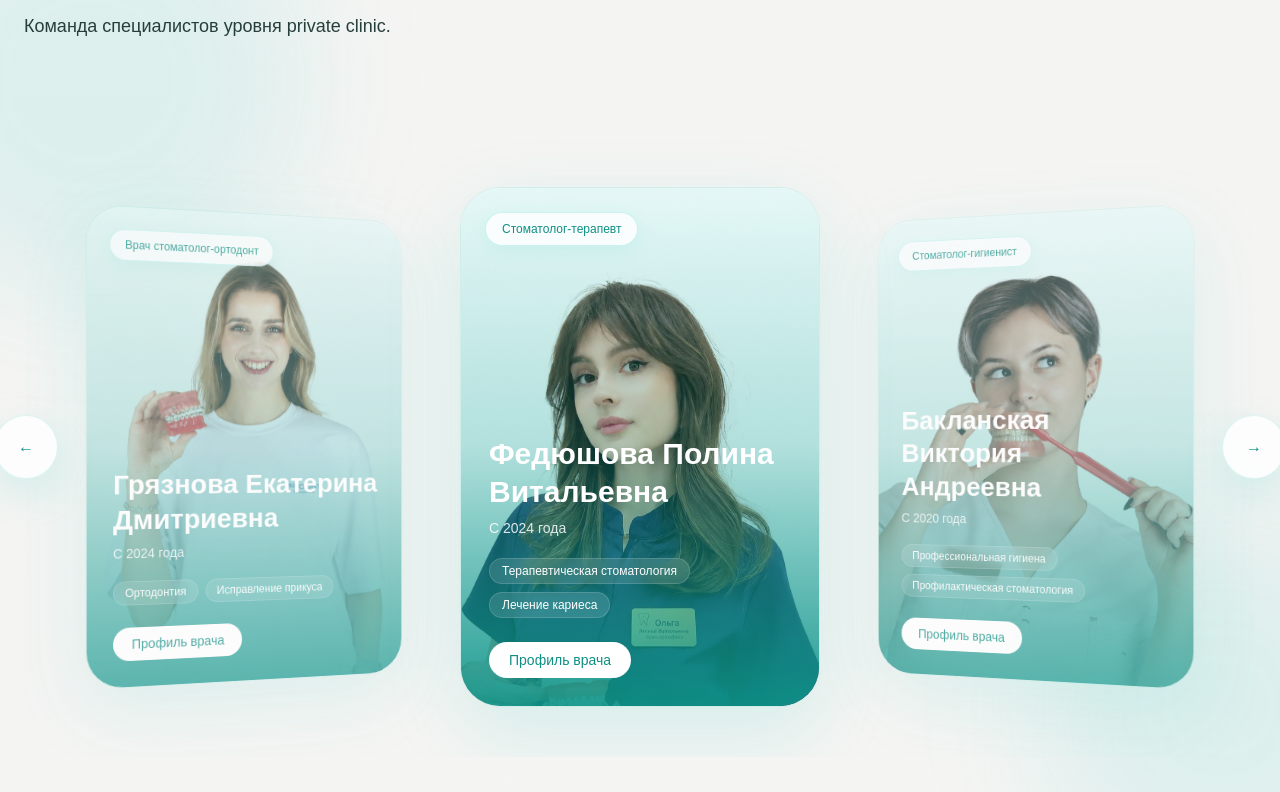
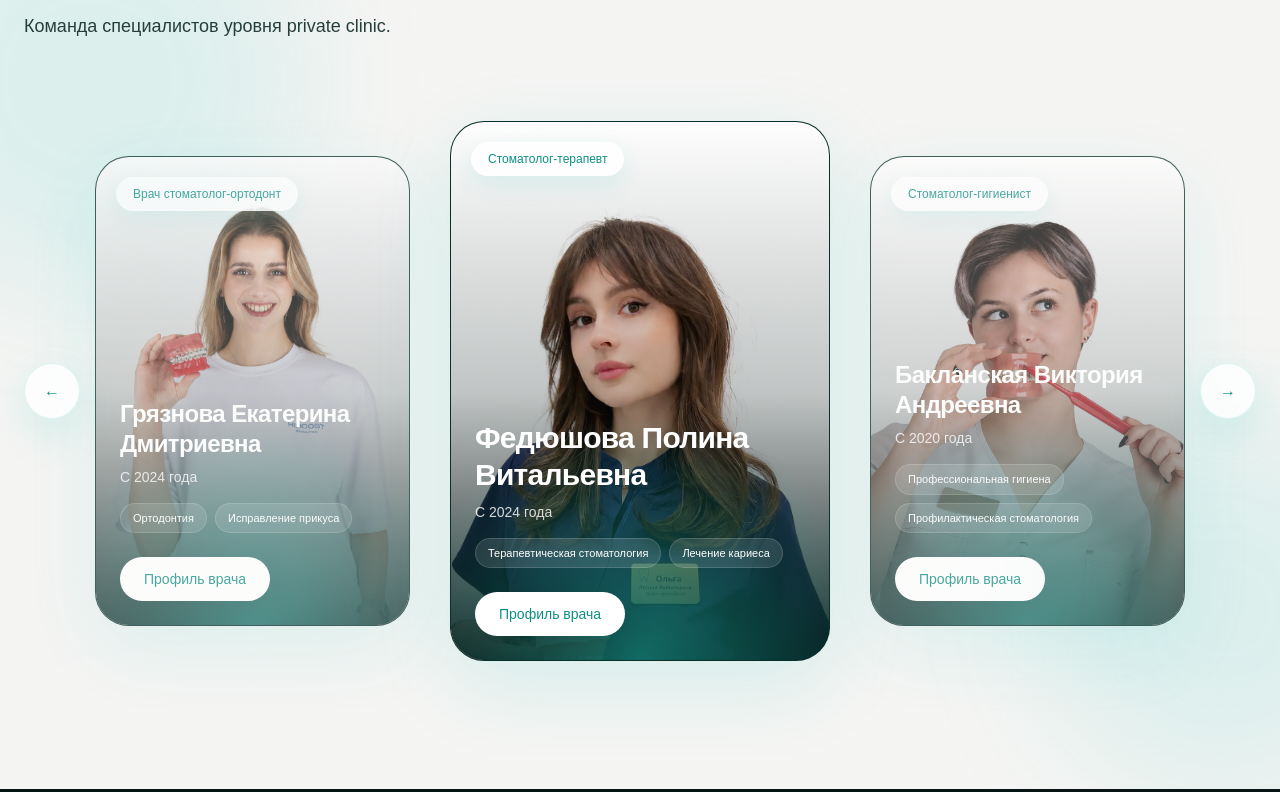
Before and after one commit to Islam999-sudo/olga-dental, a Next.js app: page / in a window 1280 px wide. Shown: the part 2928-3720 px from the top of the page. Built offline with nearby package versions, Linux system fonts and the light colour scheme.

Commit message:
replace doctor carousel with production safe version

```diff
--- a/components/sections/doctors.tsx
+++ b/components/sections/doctors.tsx
@@ -1,7 +1,6 @@
 "use client";
 
-import { useEffect, useRef, useState } from "react";
-import { motion, AnimatePresence } from "framer-motion";
+import { useState } from "react";
 
 import { doctors, Doctor } from "@/data/doctors";
 import { DoctorModal } from "@/components/ui/doctor-modal";
@@ -13,23 +12,8 @@ type Props = {
 export function Doctors({ onBookDoctor }: Props) {
   const [active, setActive] = useState(0);
   const [selected, setSelected] = useState<Doctor | null>(null);
-  const [isMobile, setIsMobile] = useState(false);
 
-  const dragBlockedRef = useRef(false);
-
-  useEffect(() => {
-    const updateScreen = () => {
-      setIsMobile(window.innerWidth < 768);
-    };
-
-    updateScreen();
-
-    window.addEventListener("resize", updateScreen);
-
-    return () => {
-      window.removeEventListener("resize", updateScreen);
-    };
-  }, []);
+  const [touchStartX, setTouchStartX] = useState<number | null>(null);
 
   const next = () => {
     setActive((prev) => (prev + 1) % doctors.length);
@@ -39,87 +23,221 @@ export function Doctors({ onBookDoctor }: Props) {
     setActive((prev) => (prev - 1 + doctors.length) % doctors.length);
   };
 
-  const handleSwipe = (
-    offsetX: number,
-    velocityX: number
-  ) => {
-    const swipeDistance = 65;
-    const swipeVelocity = 450;
+  const getPrevDoctor = () => {
+    return doctors[(active - 1 + doctors.length) % doctors.length];
+  };
 
-    const swipedLeft =
-      offsetX < -swipeDistance || velocityX < -swipeVelocity;
+  const getNextDoctor = () => {
+    return doctors[(active + 1) % doctors.length];
+  };
 
-    const swipedRight =
-      offsetX > swipeDistance || velocityX > swipeVelocity;
+  const handleTouchStart = (e: React.TouchEvent) => {
+    setTouchStartX(e.touches[0].clientX);
+  };
 
-    if (swipedLeft) {
-      dragBlockedRef.current = true;
+  const handleTouchEnd = (e: React.TouchEvent) => {
+    if (touchStartX === null) return;
+
+    const touchEndX = e.changedTouches[0].clientX;
+    const diff = touchStartX - touchEndX;
+
+    if (Math.abs(diff) > 50) {
+      if (diff > 0) {
         next();
-
-      window.setTimeout(() => {
-        dragBlockedRef.current = false;
-      }, 250);
-
-      return;
+      } else {
+        prev();
+      }
     }
 
-    if (swipedRight) {
-      dragBlockedRef.current = true;
-      prev();
-
-      window.setTimeout(() => {
-        dragBlockedRef.current = false;
-      }, 250);
-    }
+    setTouchStartX(null);
   };
 
-  const getPosition = (index: number) => {
-    const diff = index - active;
+  const DoctorCard = ({
+    doctor,
+    variant = "main",
+    onClick,
+  }: {
+    doctor: Doctor;
+    variant?: "main" | "side" | "mobile";
+    onClick: () => void;
+  }) => {
+    const isMain = variant === "main";
+    const isMobile = variant === "mobile";
 
-    const sideOffset = isMobile ? 150 : 390;
+    return (
+      <article
+        onClick={onClick}
+        className={`
+          group
+          relative
+          cursor-pointer
+          overflow-hidden
+          rounded-[34px]
+          border
+          border-[var(--accent-light)]/15
+          bg-[#071412]
+          shadow-[0_24px_80px_rgba(18,199,183,0.14)]
+          transition-all
+          duration-300
+          hover:-translate-y-2
+          hover:shadow-[0_34px_100px_rgba(18,199,183,0.22)]
+          ${isMobile ? "h-[455px] w-full max-w-[320px]" : ""}
+          ${isMain ? "h-[540px] w-[380px]" : ""}
+          ${variant === "side" ? "h-[470px] w-[315px] opacity-75 hover:opacity-100" : ""}
+        `}
+      >
+        {/* IMAGE */}
+        <img
+          src={doctor.image}
+          alt={doctor.name}
+          draggable={false}
+          loading="eager"
+          decoding="async"
+          className="
+            absolute
+            inset-0
+            z-[1]
+            h-full
+            w-full
+            object-cover
+            select-none
+          "
+          style={{
+            objectPosition: "50% 20%",
+          }}
+        />
 
-    if (diff === 0) {
-      return {
-        x: 0,
-        scale: 1,
-        rotateY: 0,
-        opacity: 1,
-        zIndex: 3,
-        pointerEvents: "auto" as const,
+        {/* DARK OVERLAY */}
+        <div
+          className="
+            pointer-events-none
+            absolute
+            inset-0
+            z-[2]
+            bg-gradient-to-t
+            from-[#021210]/94
+            via-[#021210]/24
+            to-transparent
+          "
+        />
+
+        {/* TURQUOISE BOTTOM GLOW */}
+        <div
+          className="
+            pointer-events-none
+            absolute
+            inset-x-0
+            bottom-0
+            z-[3]
+            h-[52%]
+            bg-[radial-gradient(circle_at_bottom,rgba(36,211,197,0.46),transparent_72%)]
+          "
+        />
+
+        {/* ROLE */}
+        <div
+          className="
+            absolute
+            left-5
+            top-5
+            z-[5]
+            max-w-[calc(100%-40px)]
+            rounded-full
+            border
+            border-white/20
+            bg-white/85
+            px-4
+            py-2
+            text-xs
+            font-medium
+            text-[var(--accent)]
+            shadow-[0_8px_24px_rgba(18,199,183,0.12)]
+          "
+        >
+          {doctor.role}
+        </div>
+
+        {/* CONTENT */}
+        <div
+          className="
+            absolute
+            inset-x-0
+            bottom-0
+            z-[6]
+            p-6
+            text-white
+          "
+        >
+          <h3
+            className={`
+              font-semibold
+              leading-tight
+              tracking-tight
+              text-white
+              ${isMain ? "text-3xl" : "text-2xl"}
+              ${isMobile ? "text-[26px]" : ""}
+            `}
+          >
+            {doctor.name}
+          </h3>
+
+          <p className="mt-2 text-sm text-white/82">
+            {doctor.exp}
+          </p>
+
+          <div className="mt-4 flex flex-wrap gap-2">
+            {doctor.specialization.slice(0, 2).map((item) => (
+              <span
+                key={item}
+                className="
+                  rounded-full
+                  border
+                  border-white/15
+                  bg-white/12
+                  px-3
+                  py-1.5
+                  text-[11px]
+                  font-medium
+                  text-white
+                "
+              >
+                {item}
+              </span>
+            ))}
+          </div>
+
+          <button
+            type="button"
+            onClick={(e) => {
+              e.stopPropagation();
+              setSelected(doctor);
+            }}
+            className="
+              mt-6
+              rounded-full
+              bg-white
+              px-6
+              py-3
+              text-sm
+              font-medium
+              text-[var(--accent)]
+              shadow-[0_12px_32px_rgba(0,0,0,0.14)]
+              transition-all
+              duration-300
+              hover:bg-[var(--accent-light)]
+              hover:text-white
+            "
+          >
+            Профиль врача
+          </button>
+        </div>
+      </article>
+    );
   };
-    }
 
-    if (diff === -1 || diff === doctors.length - 1) {
-      return {
-        x: -sideOffset,
-        scale: isMobile ? 0.8 : 0.9,
-        rotateY: isMobile ? 18 : 28,
-        opacity: isMobile ? 0.5 : 0.72,
-        zIndex: 2,
-        pointerEvents: "auto" as const,
-      };
-    }
-
-    if (diff === 1 || diff === -(doctors.length - 1)) {
-      return {
-        x: sideOffset,
-        scale: isMobile ? 0.8 : 0.9,
-        rotateY: isMobile ? -18 : -28,
-        opacity: isMobile ? 0.5 : 0.72,
-        zIndex: 2,
-        pointerEvents: "auto" as const,
-      };
-    }
-
-    return {
-      x: 0,
-      scale: 0.6,
-      rotateY: 0,
-      opacity: 0,
-      zIndex: 0,
-      pointerEvents: "none" as const,
-    };
-  };
+  const activeDoctor = doctors[active];
+  const prevDoctor = getPrevDoctor();
+  const nextDoctor = getNextDoctor();
 
   return (
     <section
@@ -202,75 +320,87 @@ export function Doctors({ onBookDoctor }: Props) {
           </p>
         </div>
 
-        {/* CAROUSEL */}
-        <div className="relative z-10 mt-16 sm:mt-20 lg:mt-24">
-          {/* DESKTOP LEFT BUTTON */}
+        {/* DESKTOP CAROUSEL */}
+        <div className="relative mt-20 hidden items-center justify-center gap-10 md:flex">
           <button
             type="button"
             onClick={prev}
             aria-label="Предыдущий врач"
             className="
               absolute
-              left-[-30px]
-              top-1/2
+              left-0
               z-20
-              hidden
-              h-16
-              w-16
-              -translate-y-1/2
+              flex
+              h-14
+              w-14
+              items-center
+              justify-center
               rounded-full
               border
               border-[var(--accent-light)]/15
               bg-[var(--card)]
               text-[var(--accent)]
               shadow-[0_15px_40px_rgba(18,199,183,0.15)]
-              backdrop-blur-xl
               transition-all
               duration-300
               hover:scale-105
-              hover:border-[var(--accent-light)]/40
               hover:bg-[var(--accent-light)]
               hover:text-white
-              md:block
             "
           >
             ←
           </button>
 
-          {/* DESKTOP RIGHT BUTTON */}
+          <DoctorCard
+            doctor={prevDoctor}
+            variant="side"
+            onClick={prev}
+          />
+
+          <DoctorCard
+            doctor={activeDoctor}
+            variant="main"
+            onClick={() => setSelected(activeDoctor)}
+          />
+
+          <DoctorCard
+            doctor={nextDoctor}
+            variant="side"
+            onClick={next}
+          />
+
           <button
             type="button"
             onClick={next}
             aria-label="Следующий врач"
             className="
               absolute
-              right-[-30px]
-              top-1/2
+              right-0
               z-20
-              hidden
-              h-16
-              w-16
-              -translate-y-1/2
+              flex
+              h-14
+              w-14
+              items-center
+              justify-center
               rounded-full
               border
               border-[var(--accent-light)]/15
               bg-[var(--card)]
               text-[var(--accent)]
               shadow-[0_15px_40px_rgba(18,199,183,0.15)]
-              backdrop-blur-xl
               transition-all
               duration-300
               hover:scale-105
-              hover:border-[var(--accent-light)]/40
               hover:bg-[var(--accent-light)]
               hover:text-white
-              md:block
             "
           >
             →
           </button>
+        </div>
 
-          {/* SWIPE HINT — MOBILE */}
+        {/* MOBILE CAROUSEL */}
+        <div className="mt-14 flex flex-col items-center md:hidden">
           <div
             className="
               mb-4
@@ -281,7 +411,6 @@ export function Doctors({ onBookDoctor }: Props) {
               text-xs
               font-medium
               text-[var(--text-muted)]
-              md:hidden
             "
           >
             <span>←</span>
@@ -289,255 +418,21 @@ export function Doctors({ onBookDoctor }: Props) {
             <span>→</span>
           </div>
 
-          {/* 3D AREA */}
           <div
-            className="
-              relative
-              z-0
-              flex
-              h-[505px]
-              touch-pan-y
-              items-center
-              justify-center
-              overflow-hidden
-              sm:h-[620px]
-            "
-            style={{
-              perspective: "2200px",
-            }}
+            className="flex w-full justify-center"
+            onTouchStart={handleTouchStart}
+            onTouchEnd={handleTouchEnd}
           >
-            <AnimatePresence initial={false}>
-              {doctors.map((d, index) => {
-                const pos = getPosition(index);
-                const isActive = index === active;
-
-                return (
-                  <motion.div
-                    key={d.name}
-                    drag={isMobile && isActive ? "x" : false}
-                    dragConstraints={{
-                      left: 0,
-                      right: 0,
-                    }}
-                    dragElastic={0.22}
-                    onDragEnd={(_, info) => {
-                      if (!isMobile || !isActive) return;
-
-                      handleSwipe(info.offset.x, info.velocity.x);
-                    }}
-                    animate={{
-                      x: pos.x,
-                      scale: pos.scale,
-                      rotateY: pos.rotateY,
-                      opacity: pos.opacity,
-                    }}
-                    transition={{
-                      duration: 0.6,
-                      ease: [0.22, 1, 0.36, 1],
-                    }}
-                    style={{
-                      zIndex: pos.zIndex,
-                      transformStyle: "preserve-3d",
-                      pointerEvents: pos.pointerEvents,
-                    }}
-                    className="
-                      absolute
-                      h-[455px]
-                      w-[292px]
-                      cursor-pointer
-                      select-none
-                      touch-pan-y
-                      sm:h-[520px]
-                      sm:w-[360px]
-                    "
-                    onClick={() => {
-                      if (dragBlockedRef.current) return;
-                      setSelected(d);
-                    }}
-                  >
-                    <motion.div
-                      whileHover={
-                        isMobile
-                          ? undefined
-                          : {
-                              y: -10,
-                            }
-                      }
-                      className="
-                        relative
-                        h-full
-                        w-full
-                        overflow-hidden
-                        rounded-[34px]
-                        border
-                        border-[var(--accent-light)]/15
-                        shadow-[0_25px_80px_rgba(18,199,183,0.14)]
-                        sm:rounded-[40px]
-                      "
-                    >
-                      {/* IMAGE */}
-                      <img
-  src={d.image}
-  alt={d.name}
-  draggable={false}
-  loading="eager"
-  decoding="async"
-  className="
-    pointer-events-none
-    absolute
-    inset-0
-    h-full
-    w-full
-    object-cover
-  "
-  style={{
-    objectPosition: "50% 20%",
-  }}
+            <DoctorCard
+              doctor={activeDoctor}
+              variant="mobile"
+              onClick={() => setSelected(activeDoctor)}
             />
-
-                      {/* OVERLAY */}
-                      <div
-                        className="
-                          pointer-events-none
-                          absolute
-                          inset-0
-                          bg-gradient-to-t
-                          from-[var(--accent)]/92
-                          via-[var(--accent)]/24
-                          to-transparent
-                        "
-                      />
+          </div>
 
           <div
             className="
-                          pointer-events-none
-                          absolute
-                          inset-0
-                          bg-[var(--accent-light)]/10
-                        "
-                      />
-
-                      {/* ROLE */}
-                      <div
-                        className="
-                          absolute
-                          left-5
-                          top-5
-                          max-w-[calc(100%-40px)]
-                          rounded-full
-                          border
-                          border-[var(--accent-light)]/20
-                          bg-[var(--card)]
-                          px-3
-                          py-2
-                          text-[11px]
-                          font-medium
-                          text-[var(--accent)]
-                          shadow-[0_6px_20px_rgba(18,199,183,0.08)]
-                          backdrop-blur-xl
-                          sm:left-6
-                          sm:top-6
-                          sm:px-4
-                          sm:text-xs
-                        "
-                      >
-                        {d.role}
-                      </div>
-
-                      {/* CONTENT */}
-                      <div
-                        className="
-                          absolute
-                          bottom-0
-                          w-full
-                          p-5
-                          text-white
-                          sm:p-7
-                        "
-                      >
-                        <h3
-                          className="
-                            max-w-full
-                            text-[22px]
-                            font-semibold
-                            leading-tight
-                            sm:text-3xl
-                          "
-                        >
-                          {d.name}
-                        </h3>
-
-                        <p className="mt-2 text-sm text-white/85">
-                          {d.exp}
-                        </p>
-
-                        {/* TAGS */}
-                        <div className="mt-4 flex flex-wrap gap-2 sm:mt-5">
-                          {d.specialization.slice(0, 2).map((s, i) => (
-                            <span
-                              key={i}
-                              className="
-                                rounded-full
-                                border
-                                border-white/15
-                                bg-white/12
-                                px-3
-                                py-1
-                                text-[11px]
-                                text-white
-                                backdrop-blur
-                                sm:text-xs
-                              "
-                            >
-                              {s}
-                            </span>
-                          ))}
-                        </div>
-
-                        {/* BUTTON */}
-                        <button
-                          type="button"
-                          onClick={(e) => {
-                            e.stopPropagation();
-                            setSelected(d);
-                          }}
-                          className="
               mt-5
-                            rounded-full
-                            bg-white
-                            px-5
-                            py-2
-                            text-sm
-                            font-medium
-                            text-[var(--accent)]
-                            transition-all
-                            duration-300
-                            hover:bg-[var(--accent-light)]
-                            hover:text-white
-                            sm:mt-6
-                          "
-                        >
-                          Профиль врача
-                        </button>
-                      </div>
-                    </motion.div>
-                  </motion.div>
-                );
-              })}
-            </AnimatePresence>
-          </div>
-
-          {/* MOBILE INDICATOR */}
-          <div
-            className="
-              mt-5
-              flex
-              justify-center
-              md:hidden
-            "
-          >
-            <div
-              className="
               rounded-full
               border
               border-[var(--accent-light)]/15
@@ -547,11 +442,9 @@ export function Doctors({ onBookDoctor }: Props) {
               text-xs
               font-medium
               text-[var(--text-muted)]
-                backdrop-blur-xl
             "
           >
             {active + 1} / {doctors.length}
-            </div>
           </div>
         </div>
       </div>
```
Lines whose indentation alone changed are shown as unchanged.
